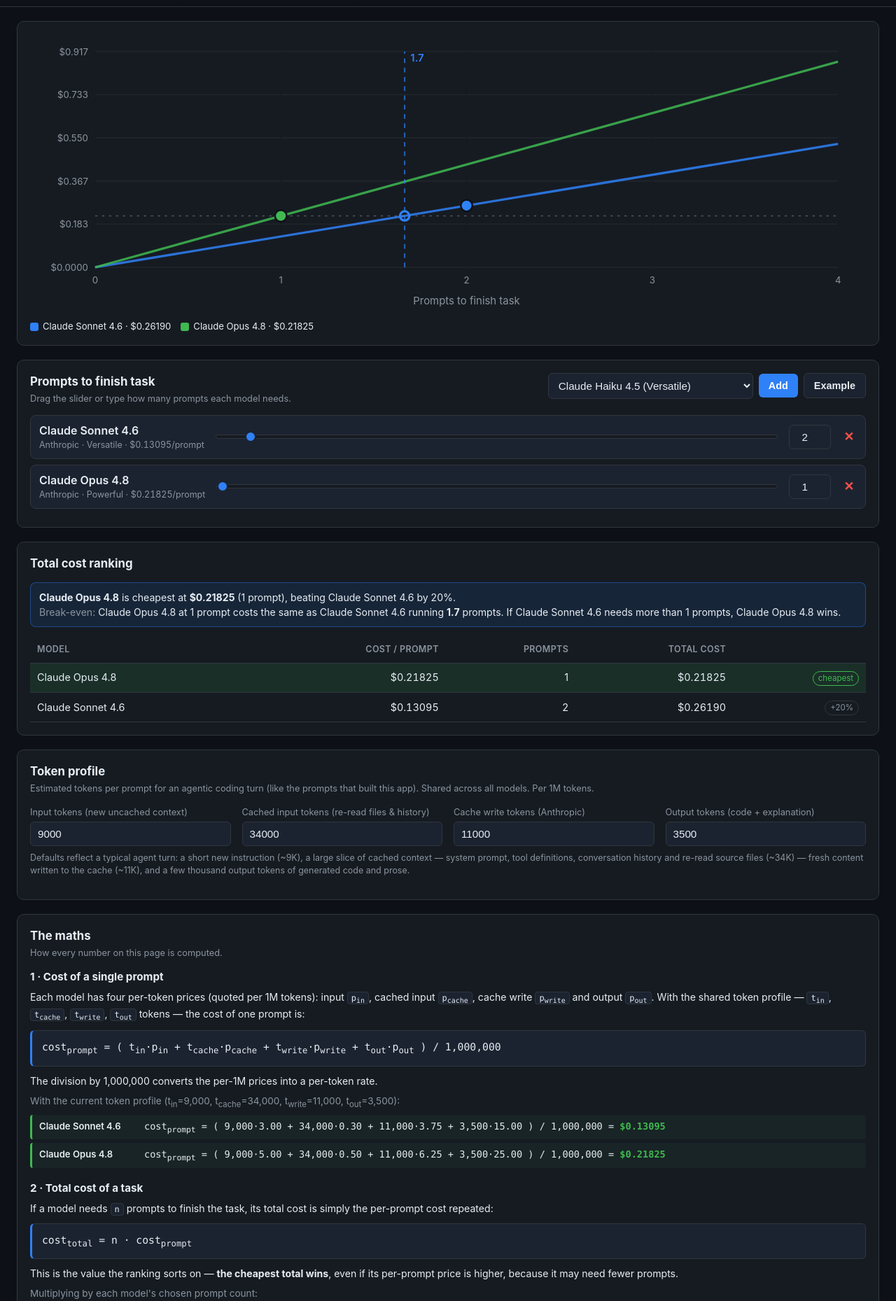
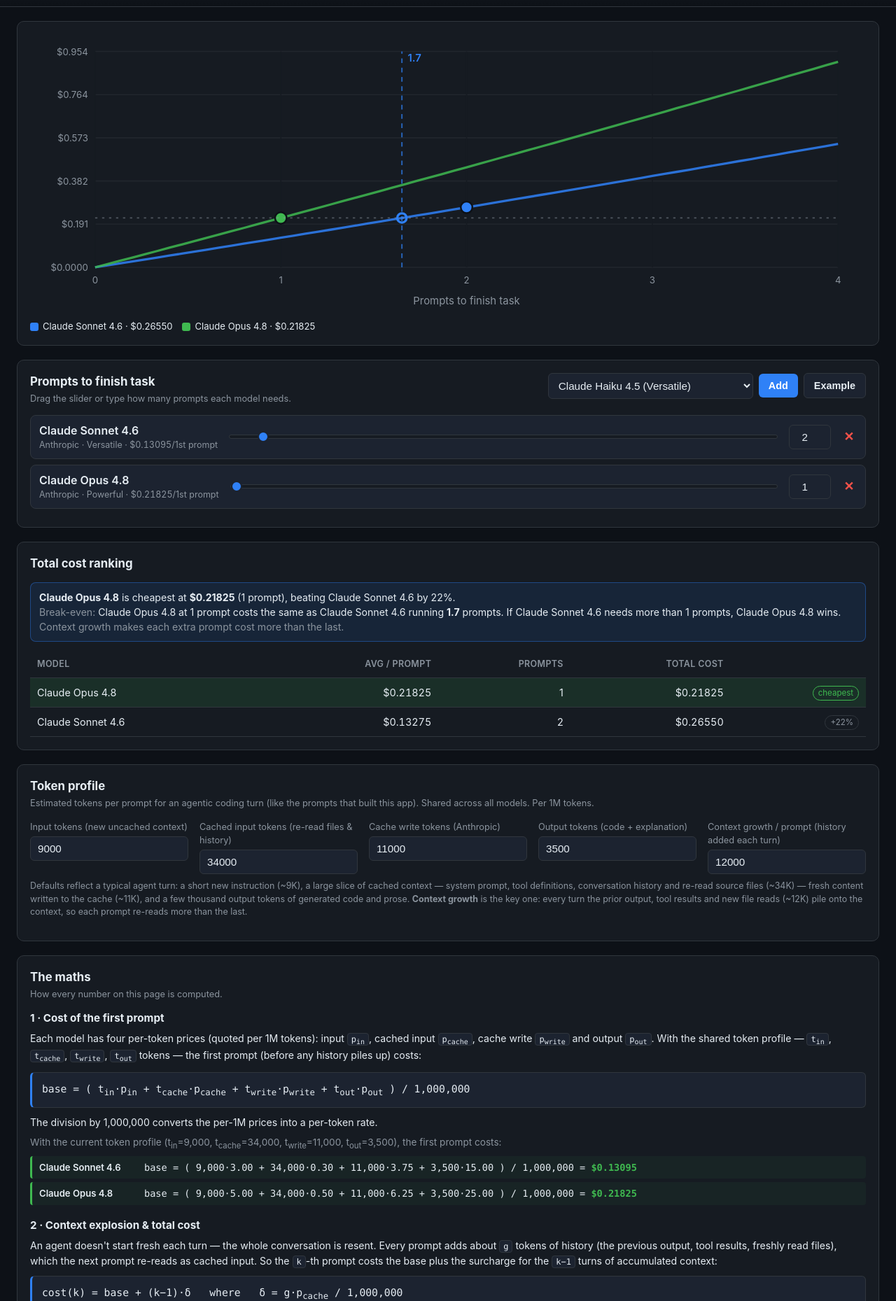
Before and after one commit to rijulg/copilot-pricing-analyzer, a plain HTML site: page index.html in a window 1280 px wide. Shown: the part 41-1900 px from the top of the page at 70% size. Drawn offline with Linux system fonts and the light colour scheme.

Commit message:
feat: add results of sixth run and readme

```diff
--- a/app.js
+++ b/app.js
@@ -9,9 +9,11 @@
     cached: +$("tokCached").value || 0,
     cacheWrite: +$("tokCacheWrite").value || 0,
     output: +$("tokOut").value || 0,
+    growth: +$("tokGrowth").value || 0,
   };
 }
 
+// Cost of a single isolated prompt (turn 1, before any history accumulates).
 function costPerPrompt(model, p) {
   return (
     (p.input * model.input) +
@@ -19,6 +21,41 @@
     (p.cacheWrite * model.cacheWrite) +
     (p.output * model.output)
   ) / 1000000;
+}
+
+// Context explosion: each turn re-reads the conversation history that has piled
+// up so far (prior messages, tool results, re-read files) as cached input. After
+// k-1 previous turns the context has grown by (k-1)·growth cached tokens, so the
+// k-th prompt costs `base + (k-1)·delta`, where delta is the price of one growth
+// step's worth of cached reads.
+function growthStepCost(model, p) {
+  return (p.growth * model.cached) / 1000000;
+}
+
+function costAtPrompt(model, p, k) {
+  return costPerPrompt(model, p) + (k - 1) * growthStepCost(model, p);
+}
+
+// Cumulative cost of n prompts = n·base + delta·n(n-1)/2 (closed form of the
+// arithmetic series). Accepts fractional n for smooth chart curves.
+function cumulativeCost(model, p, n) {
+  const base = costPerPrompt(model, p);
+  const delta = growthStepCost(model, p);
+  return n * base + delta * (n * (n - 1)) / 2;
+}
+
+// Smallest n where the cheaper model's cumulative cost reaches `target` spend.
+// Solves (delta/2)n^2 + (base - delta/2)n - target = 0 for the positive root.
+function breakEvenPrompts(model, p, target) {
+  const base = costPerPrompt(model, p);
+  const delta = growthStepCost(model, p);
+  if (delta <= 0) return base > 0 ? target / base : Infinity;
+  const a = delta / 2;
+  const b = base - delta / 2;
+  const c = -target;
+  const disc = b * b - 4 * a * c;
+  if (disc < 0) return Infinity;
+  return (-b + Math.sqrt(disc)) / (2 * a);
 }
 
 function fmt(n) {
@@ -71,7 +108,7 @@
     card.innerHTML =
       '<div class="minfo">' +
         '<div class="name">' + m.name + '</div>' +
-        '<div class="sub">' + m.provider + ' · ' + m.tier + ' · <span class="cpp">' + fmt(cpp) + '</span>/prompt</div>' +
+        '<div class="sub">' + m.provider + ' · ' + m.tier + ' · <span class="cpp">' + fmt(cpp) + '</span>/1st prompt</div>' +
       '</div>' +
       '<input type="range" min="1" max="20" step="1" value="' + Math.min(20, s.prompts) + '" data-range="' + m.id + '" />' +
       '<input class="promptnum" type="number" min="1" step="1" value="' + s.prompts + '" data-prompts="' + m.id + '" />' +
@@ -107,7 +144,8 @@
   return selected.map((s) => {
     const m = MODELS.find((x) => x.id === s.modelId);
     const cpp = costPerPrompt(m, p);
-    return { model: m, cpp: cpp, prompts: s.prompts, total: cpp * s.prompts };
+    const total = cumulativeCost(m, p, s.prompts);
+    return { model: m, cpp: cpp, prompts: s.prompts, total: total, avg: total / s.prompts };
   });
 }
 
@@ -126,7 +164,7 @@
       : '<span class="pill">+' + (((r.total - min) / min) * 100).toFixed(0) + '%</span>';
     tr.innerHTML =
       '<td>' + r.model.name + '</td>' +
-      '<td class="cpp">' + fmt(r.cpp) + '</td>' +
+      '<td class="cpp">' + fmt(r.avg) + '</td>' +
       '<td>' + r.prompts + '</td>' +
       '<td class="cpp">' + fmt(r.total) + '</td>' +
       '<td>' + badge + '</td>';
@@ -138,6 +176,7 @@
 function renderTakeaway(sorted) {
   const box = $("takeaway");
   if (sorted.length < 2) { box.style.display = "none"; return; }
+  const p = getProfile();
   const cheap = sorted[0];
   const next = sorted[1];
   const cheapestPerPrompt = sorted.slice().sort((a, b) => a.cpp - b.cpp)[0];
@@ -146,12 +185,12 @@
     cheap.prompts + " prompt" + (cheap.prompts > 1 ? "s" : "") + "), beating " + next.model.name +
     " by " + (((next.total - cheap.total) / cheap.total) * 100).toFixed(0) + "%.";
   if (cheapestPerPrompt.model.id !== pricestPerPrompt.model.id) {
-    const breakeven = pricestPerPrompt.total / cheapestPerPrompt.cpp;
+    const breakeven = breakEvenPrompts(cheapestPerPrompt.model, p, pricestPerPrompt.total);
     msg += "<br><span class=\"muted\">Break-even:</span> " + pricestPerPrompt.model.name + " at " +
       pricestPerPrompt.prompts + " prompt" + (pricestPerPrompt.prompts > 1 ? "s" : "") +
       " costs the same as " + cheapestPerPrompt.model.name + " running <strong>" + breakeven.toFixed(1) +
       "</strong> prompts. If " + cheapestPerPrompt.model.name + " needs more than " + Math.floor(breakeven) +
-      " prompts, " + pricestPerPrompt.model.name + " wins.";
+      " prompts, " + pricestPerPrompt.model.name + " wins. <span class=\"muted\">Context growth makes each extra prompt cost more than the last.</span>";
   }
   box.innerHTML = msg;
   box.style.display = "block";
@@ -164,22 +203,25 @@
   legend.innerHTML = "";
   if (!rows.length) { chart.innerHTML = '<p class="muted">Add models to see the chart.</p>'; return; }
 
+  const p = getProfile();
   const W = 720, H = 240, pad = { l: 56, r: 24, t: 16, b: 38 };
 
-  // Most expensive model (by cost per prompt) is the break-even reference.
-  // Each cheaper-per-prompt model has its own break-even: how many prompts it
-  // would take to spend the same as the most expensive model's chosen total.
+  // Most expensive model (by first-prompt cost) is the break-even reference.
+  // Each cheaper model has its own break-even: how many prompts it would take to
+  // spend the same as the most expensive model's chosen total. With context
+  // explosion the cost curves bend upward, so break-even is solved, not divided.
   const expCpp = rows.slice().sort((a, b) => b.cpp - a.cpp)[0];
   const breakevens = rows
     .filter((r) => r.model.id !== expCpp.model.id && r.cpp > 0 && r.cpp < expCpp.cpp)
-    .map((r) => ({ row: r, x: expCpp.total / r.cpp }))
+    .map((r) => ({ row: r, x: breakEvenPrompts(r.model, p, expCpp.total) }))
+    .filter((b) => isFinite(b.x))
     .sort((a, b) => a.x - b.x);
   const maxBeX = breakevens.reduce((m, b) => Math.max(m, b.x), 0);
 
   // Focus the x-axis on the data region (chosen prompts + break-even), not a fixed width
   const maxPrompt = Math.max(...rows.map((r) => r.prompts));
   const xMax = Math.max(4, Math.ceil(Math.max(maxPrompt + 1, maxBeX * 1.3)));
-  const yMax = (Math.max(...rows.map((r) => r.cpp * xMax)) * 1.05) || 1;
+  const yMax = (Math.max(...rows.map((r) => cumulativeCost(r.model, p, xMax))) * 1.05) || 1;
 
   const xScale = (x) => pad.l + (x / xMax) * (W - pad.l - pad.r);
   const yScale = (y) => H - pad.b - (y / yMax) * (H - pad.t - pad.b);
@@ -201,12 +243,16 @@
   }
   svg += '<text x="' + ((pad.l + W - pad.r) / 2) + '" y="' + (H - 6) + '" fill="#8b949e" font-size="9" text-anchor="middle">Prompts to finish task</text>';
 
-  // Cost lines + chosen-prompt dots
+  // Cumulative cost curves (bend upward as context grows) + chosen-prompt dots
   rows.forEach((r, i) => {
     const color = COLORS[i % COLORS.length];
-    const x1 = xScale(0), y1 = yScale(0);
-    const x2 = xScale(xMax), y2 = yScale(r.cpp * xMax);
-    svg += '<line x1="' + x1 + '" y1="' + y1 + '" x2="' + x2 + '" y2="' + y2 + '" stroke="' + color + '" stroke-width="2" opacity="0.85" />';
+    const steps = 60;
+    let pts = "";
+    for (let s = 0; s <= steps; s++) {
+      const xv = (xMax / steps) * s;
+      pts += xScale(xv).toFixed(1) + "," + yScale(cumulativeCost(r.model, p, xv)).toFixed(1) + " ";
+    }
+    svg += '<polyline points="' + pts.trim() + '" fill="none" stroke="' + color + '" stroke-width="2" opacity="0.85" />';
     const mx = xScale(r.prompts), my = yScale(r.total);
     svg += '<circle cx="' + mx + '" cy="' + my + '" r="5" fill="' + color + '" stroke="#0d1117" stroke-width="1.5" />';
     const sw = document.createElement("span");
@@ -214,7 +260,7 @@
     legend.appendChild(sw);
   });
 
-  // Break-even markers: where each cheaper model's cost line reaches the most
+  // Break-even markers: where each cheaper model's cost curve reaches the most
   // expensive model's total. Reference level + one marker per cheaper model.
   if (breakevens.length) {
     const refY = yScale(expCpp.total);
@@ -269,7 +315,7 @@
   function promptDerivation(r) {
     const m = r.model;
     return '<div class="dwork"><span class="dlabel">' + m.name + '</span>' +
-      'cost<sub>prompt</sub> = ( ' +
+      'base = ( ' +
       grp(p.input) + '·' + m.input.toFixed(2) + ' + ' +
       grp(p.cached) + '·' + m.cached.toFixed(2) + ' + ' +
       grp(p.cacheWrite) + '·' + m.cacheWrite.toFixed(2) + ' + ' +
@@ -277,21 +323,26 @@
       ' = <strong>' + fmt(r.cpp) + '</strong></div>';
   }
 
-  // Section 1: cost per prompt for every selected model.
+  // Section 1: base (first-prompt) cost for every selected model.
   promptBox.innerHTML =
     '<div class="dhead">With the current token profile (t<sub>in</sub>=' + grp(p.input) +
     ', t<sub>cache</sub>=' + grp(p.cached) + ', t<sub>write</sub>=' + grp(p.cacheWrite) +
-    ', t<sub>out</sub>=' + grp(p.output) + '):</div>' +
+    ', t<sub>out</sub>=' + grp(p.output) + '), the first prompt costs:</div>' +
     rows.map(promptDerivation).join("");
 
-  // Section 2: total cost = n · cost_prompt for every selected model.
+  // Section 2: context-growth step + cumulative total for every model.
   totalBox.innerHTML =
-    '<div class="dhead">Multiplying by each model\'s chosen prompt count:</div>' +
-    rows.map((r) =>
-      '<div class="dwork"><span class="dlabel">' + r.model.name + '</span>' +
-      'cost<sub>total</sub> = ' + r.prompts + ' · ' + fmt(r.cpp) +
-      ' = <strong>' + fmt(r.total) + '</strong></div>'
-    ).join("");
+    '<div class="dhead">Each prompt adds g=' + grp(p.growth) +
+    ' cached tokens of history, so the per-step surcharge is δ = ' + grp(p.growth) +
+    '·p<sub>cache</sub>/1,000,000, and the total is n·base + δ·n(n−1)/2:</div>' +
+    rows.map((r) => {
+      const delta = growthStepCost(r.model, p);
+      const n = r.prompts;
+      return '<div class="dwork"><span class="dlabel">' + r.model.name + '</span>' +
+        'δ = ' + grp(p.growth) + '·' + r.model.cached.toFixed(2) + '/1M = ' + fmt(delta) + '; ' +
+        'total = ' + n + '·' + fmt(r.cpp) + ' + ' + fmt(delta) + '·' + n + '·' + (n - 1) + '/2' +
+        ' = <strong>' + fmt(r.total) + '</strong></div>';
+    }).join("");
 
   // Section 3: break-even of cheaper models against the most expensive one.
   if (rows.length < 2 || E.model.id === C.model.id || E.cpp <= 0) {
@@ -302,12 +353,16 @@
     .sort((a, b) => a.cpp - b.cpp);
   let beHtml =
     '<div class="dhead">Reference E = <strong>' + E.model.name + '</strong> at ' +
-    fmt(E.total) + ' (' + E.prompts + ' prompt' + (E.prompts > 1 ? 's' : '') + '):</div>';
+    fmt(E.total) + ' (' + E.prompts + ' prompt' + (E.prompts > 1 ? 's' : '') +
+    '). Solving (δ/2)n² + (base−δ/2)n − ' + fmt(E.total) + ' = 0:</div>';
   beHtml += cheaper.map((r) => {
-    const be = E.total / r.cpp;
+    const be = breakEvenPrompts(r.model, p, E.total);
+    const delta = growthStepCost(r.model, p);
+    const detail = delta > 0
+      ? 'base=' + fmt(r.cpp) + ', δ=' + fmt(delta) + ' → n'
+      : 'n = ' + fmt(E.total) + ' / ' + fmt(r.cpp);
     return '<div class="dwork"><span class="dlabel">' + r.model.name + '</span>' +
-      'n<sub>break-even</sub> = ' + fmt(E.total) + ' / ' + fmt(r.cpp) +
-      ' = <strong>' + be.toFixed(1) + '</strong> prompts' +
+      detail + ' = <strong>' + be.toFixed(1) + '</strong> prompts' +
       ' <span class="muted">→ past ' + Math.floor(be) + ', ' + E.model.name + ' wins</span></div>';
   }).join("");
   beBox.innerHTML = beHtml;
--- a/index.html
+++ b/index.html
@@ -50,7 +50,7 @@
         <thead>
           <tr>
             <th>Model</th>
-            <th>Cost / prompt</th>
+            <th>Avg / prompt</th>
             <th>Prompts</th>
             <th>Total cost</th>
             <th></th>
@@ -80,37 +80,44 @@
           <label>Output tokens <span class="muted">(code + explanation)</span></label>
           <input type="number" id="tokOut" value="3500" min="0" step="500" />
         </div>
+        <div>
+          <label>Context growth / prompt <span class="muted">(history added each turn)</span></label>
+          <input type="number" id="tokGrowth" value="12000" min="0" step="500" />
+        </div>
       </div>
-      <p class="note">Defaults reflect a typical agent turn: a short new instruction (~9K), a large slice of cached context — system prompt, tool definitions, conversation history and re-read source files (~34K) — fresh content written to the cache (~11K), and a few thousand output tokens of generated code and prose.</p>
+      <p class="note">Defaults reflect a typical agent turn: a short new instruction (~9K), a large slice of cached context — system prompt, tool definitions, conversation history and re-read source files (~34K) — fresh content written to the cache (~11K), and a few thousand output tokens of generated code and prose. <strong>Context growth</strong> is the key one: every turn the prior output, tool results and new file reads (~12K) pile onto the context, so each prompt re-reads more than the last.</p>
     </section>
 
     <!-- The maths -->
     <section class="panel maths-panel">
       <h2>The maths <span class="hint">How every number on this page is computed.</span></h2>
 
-      <h3>1 · Cost of a single prompt</h3>
-      <p>Each model has four per-token prices (quoted per&nbsp;1M tokens): input <code>p<sub>in</sub></code>, cached input <code>p<sub>cache</sub></code>, cache&nbsp;write <code>p<sub>write</sub></code> and output <code>p<sub>out</sub></code>. With the shared token profile — <code>t<sub>in</sub></code>, <code>t<sub>cache</sub></code>, <code>t<sub>write</sub></code>, <code>t<sub>out</sub></code> tokens — the cost of one prompt is:</p>
+      <h3>1 · Cost of the first prompt</h3>
+      <p>Each model has four per-token prices (quoted per&nbsp;1M tokens): input <code>p<sub>in</sub></code>, cached input <code>p<sub>cache</sub></code>, cache&nbsp;write <code>p<sub>write</sub></code> and output <code>p<sub>out</sub></code>. With the shared token profile — <code>t<sub>in</sub></code>, <code>t<sub>cache</sub></code>, <code>t<sub>write</sub></code>, <code>t<sub>out</sub></code> tokens — the first prompt (before any history piles up) costs:</p>
       <div class="formula">
-        cost<sub>prompt</sub> =
-        ( t<sub>in</sub>·p<sub>in</sub> + t<sub>cache</sub>·p<sub>cache</sub> + t<sub>write</sub>·p<sub>write</sub> + t<sub>out</sub>·p<sub>out</sub> ) / 1,000,000
+        base = ( t<sub>in</sub>·p<sub>in</sub> + t<sub>cache</sub>·p<sub>cache</sub> + t<sub>write</sub>·p<sub>write</sub> + t<sub>out</sub>·p<sub>out</sub> ) / 1,000,000
       </div>
       <p>The division by 1,000,000 converts the per-1M prices into a per-token rate.</p>
       <div class="derivation" id="derivPrompt"></div>
 
-      <h3>2 · Total cost of a task</h3>
-      <p>If a model needs <code>n</code> prompts to finish the task, its total cost is simply the per-prompt cost repeated:</p>
+      <h3>2 · Context explosion &amp; total cost</h3>
+      <p>An agent doesn't start fresh each turn — the whole conversation is resent. Every prompt adds about <code>g</code> tokens of history (the previous output, tool results, freshly read files), which the next prompt re-reads as cached input. So the <code>k</code>-th prompt costs the base plus the surcharge for the <code>k−1</code> turns of accumulated context:</p>
       <div class="formula">
-        cost<sub>total</sub> = n · cost<sub>prompt</sub>
+        cost(k) = base + (k−1)·δ &nbsp;&nbsp;where&nbsp;&nbsp; δ = g·p<sub>cache</sub> / 1,000,000
       </div>
-      <p>This is the value the ranking sorts on — <strong>the cheapest total wins</strong>, even if its per-prompt price is higher, because it may need fewer prompts.</p>
+      <p>Summing that arithmetic series over <code>n</code> prompts gives a <strong>quadratic</strong> total — the &ldquo;explosion&rdquo;. Each extra prompt is pricier than the one before, so costs bend upward rather than growing in a straight line:</p>
+      <div class="formula">
+        cost<sub>total</sub> = n·base + δ · n(n−1)/2
+      </div>
+      <p>This is the value the ranking sorts on — <strong>the cheapest total wins</strong>. A model with a higher base price can still win if it finishes in fewer prompts, because it dodges most of the context explosion.</p>
       <div class="derivation" id="derivTotal"></div>
 
       <h3>3 · Break-even point</h3>
-      <p>Take the model with the highest per-prompt cost as the reference (call it <code>E</code>) and its chosen total <code>cost<sub>total</sub><sup>E</sup></code>. A cheaper-per-prompt model <code>C</code> reaches that same spend after:</p>
+      <p>Take the model with the highest base cost as the reference (<code>E</code>) and its chosen total <code>cost<sub>total</sub><sup>E</sup></code>. Because a cheaper model <code>C</code>'s cost is now quadratic, break-even is the positive root of:</p>
       <div class="formula">
-        n<sub>break-even</sub> = cost<sub>total</sub><sup>E</sup> / cost<sub>prompt</sub><sup>C</sup>
+        (δ<sub>C</sub>/2)·n² + (base<sub>C</sub> − δ<sub>C</sub>/2)·n − cost<sub>total</sub><sup>E</sup> = 0
       </div>
-      <p>Read it as: if the cheaper model <code>C</code> needs <strong>more</strong> than <code>n<sub>break-even</sub></code> prompts to do what <code>E</code> does in its chosen number of prompts, the pricier model <code>E</code> is the better deal. On the chart this is where each cheaper model's cost line crosses the dashed reference line of the most expensive model.</p>
+      <p>Read it as: if the cheaper model <code>C</code> needs <strong>more</strong> than <code>n</code> prompts to do what <code>E</code> does in its chosen number of prompts, the pricier model <code>E</code> is the better deal. On the chart this is where each cheaper model's upward-bending cost curve crosses the dashed reference line of the most expensive model. (With no context growth, <code>δ=0</code> and it collapses back to the simple <code>cost<sub>total</sub><sup>E</sup> / base<sub>C</sub></code>.)</p>
       <div class="derivation" id="derivBreakeven"></div>
     </section>
   </main>
```
Also changed, not shown: 1 other file.
